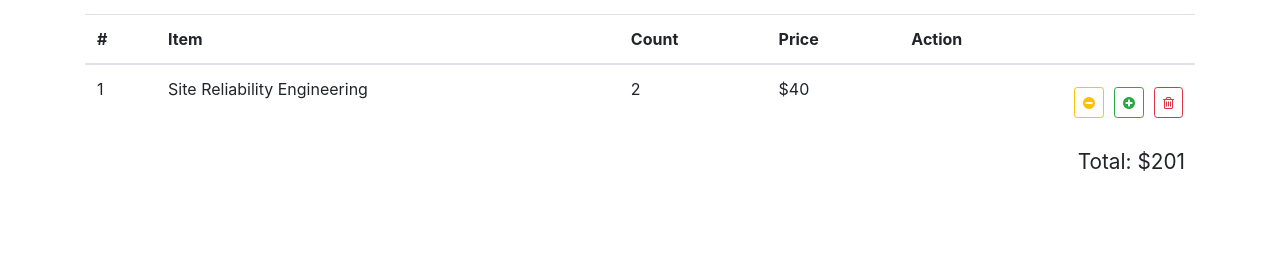
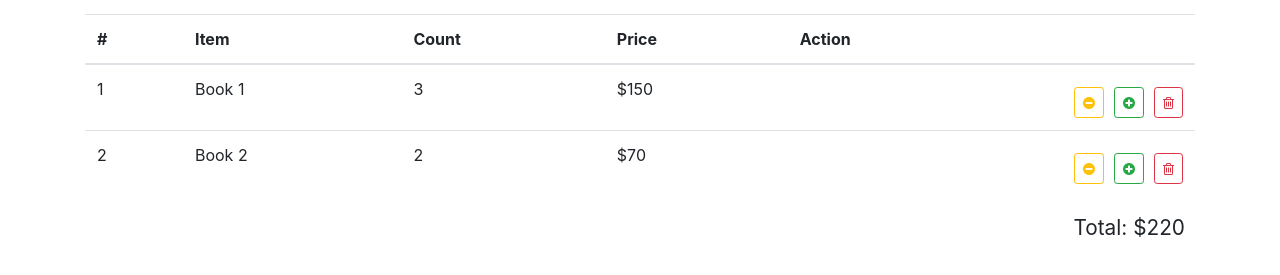
Before and after one commit to ElliUri/clothing-store-react, a React (Create React App) app: page / in a window 1280 px wide. Shown: the part 409-684 px from the top of the page. Built offline with nearby package versions, Linux system fonts and the light colour scheme.

Commit message:
new shopping cart component with real data

```diff
--- a/src/components/shopping-cart-table/shopping-cart-table.js
+++ b/src/components/shopping-cart-table/shopping-cart-table.js
@@ -1,7 +1,37 @@
 import React from 'react'
 import s from './shopping-cart-table.module.css'
+import { connect } from 'react-redux'
 
-const ShoppingCartTable = () => {
+const ShoppingCartTable = ({items, total, onIncrease, onDecrease, onDelete}) => {
+
+const renderRow = (item, idx) => {
+  const {id, name, count, total} = item;
+  return (
+    <tr key={id}>
+    <td>{idx + 1}</td>
+    <td>{name}</td>
+    <td>{count}</td>
+    <td>${total}</td>
+    <td>
+      <button
+      onClick={() => onDelete(id)}
+      className="btn btn-outline-danger btn-sm float-right">
+        <i className="fa fa-trash-o" />
+      </button>
+      <button
+      onClick={() => onIncrease(id)}
+      className="btn btn-outline-success btn-sm float-right">
+        <i className="fa fa-plus-circle" />
+      </button>
+      <button
+      onClick={() => onDecrease(id)}
+      className="btn btn-outline-warning btn-sm float-right">
+        <i className="fa fa-minus-circle" />
+      </button>
+    </td>
+  </tr>
+  )
+}
   return (
     <div className={s.shopping_cart_table}>
         <h2>Your Order</h2>
@@ -16,30 +46,38 @@ const ShoppingCartTable = () => {
           </tr>
         </thead>
         <tbody>
-          <tr>
-            <td>1</td>
-            <td>Site Reliability Engineering</td>
-            <td>2</td>
-            <td>$40</td>
-            <td>
-              <button className="btn btn-outline-danger btn-sm float-right">
-                <i className="fa fa-trash-o" />
-              </button>
-              <button className="btn btn-outline-success btn-sm float-right">
-                <i className="fa fa-plus-circle" />
-              </button>
-              <button className="btn btn-outline-warning btn-sm float-right">
-                <i className="fa fa-minus-circle" />
-              </button>
-            </td>
-          </tr>
+          {
+            items.map(renderRow)
+          }
+
         </tbody>
       </table>
       <div className={s.total}>
-        Total: $201
+        Total: ${total}
       </div>
     </div>
   )
 }
 
-export default ShoppingCartTable
+const mapStateToProps = ({cartItems, orderTotal}) => {
+  return {
+    items: cartItems,
+    total: orderTotal
+  }
+}
+
+const mapDispatchToProps = () => {
+  return {
+    onIncrease: (id) => {
+      console.log(`Increase ${id}`);
+    },
+    onDecrease: (id) => {
+      console.log(`Decrease ${id}`);
+    },
+    onDelete: (id) => {
+      console.log(`Delete ${id}`);
+    }
+  }
+}
+
+export default connect(mapStateToProps, mapDispatchToProps)(ShoppingCartTable)
--- a/src/reducers/index.js
+++ b/src/reducers/index.js
@@ -1,32 +1,50 @@
-const initialState  = {
+const initialState = {
   books: [],
   loading: true,
-    error: null
-}
+  error: null,
+  cartItems: [
+    {
+      id: 1,
+      name: "Book 1",
+      count: 3,
+      total: 150,
+    },
+    {
+      id: 2,
+      name: "Book 2",
+      count: 2,
+      total: 70,
+    },
+  ],
+  orderTotal: 220
+};
 
 const reducer = (state = initialState, action) => {
   switch (action.type) {
     case "FETCH_BOOKS_REQUEST":
       return {
+       ...state,
         books: [],
         loading: true,
-                error: null
-            }
+        error: null,
+      };
     case "FETCH_BOOKS_SUCCESS":
       return {
+       ...state,
         books: action.payload,
         loading: false,
-                error: null
-            }
-            case 'FETCH_BOOKS_FAILURE':
+        error: null,
+      };
+    case "FETCH_BOOKS_FAILURE":
       return {
+       ...state,
         books: [],
         loading: false,
-                error: action.payload
-            }
+        error: action.payload,
+      };
     default:
       return state;
   }
 };
 
-export default reducer
+export default reducer;
```
Lines whose indentation alone changed are shown as unchanged.
